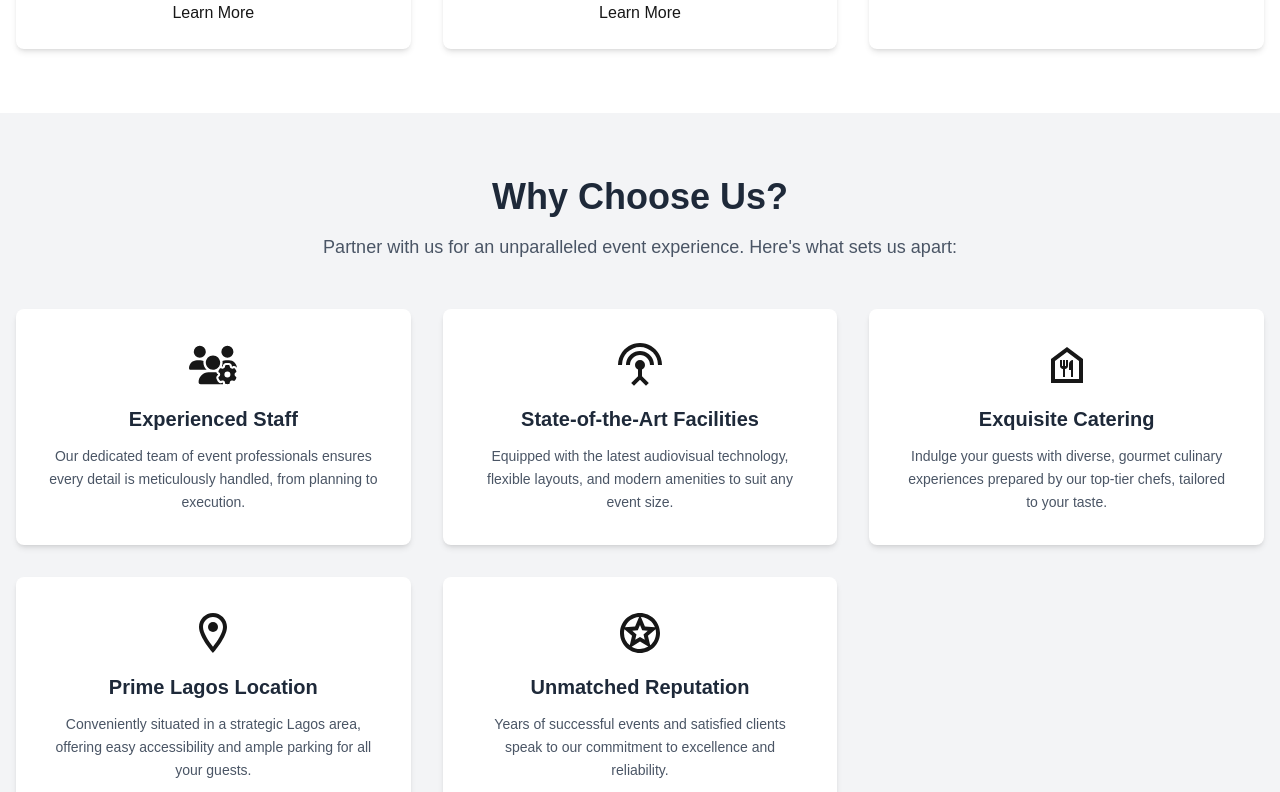
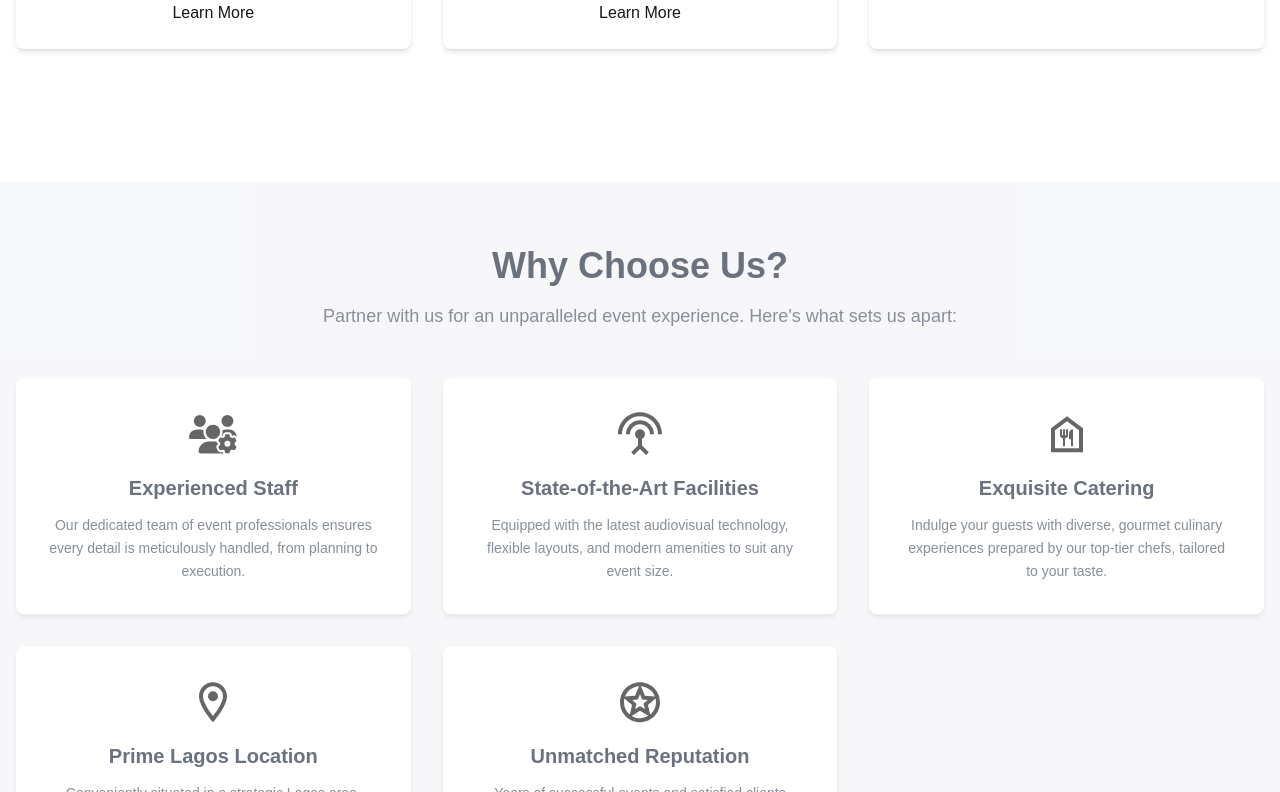
Before and after one commit to jsCoder07/capitol, a Next.js app: page / in a window 1280 px wide. Shown: the part 2188-2980 px from the top of the page. Built offline with nearby package versions, Linux system fonts and the light colour scheme.

Commit message:
Update page.js

```diff
--- a/src/app/page.js
+++ b/src/app/page.js
@@ -27,11 +27,14 @@ export default function Home() {
 
         <Introduction eventCenterName="Capitol City Hall" />
 
+            <ScrollFadeIn>
         <ServicesOverview />
+       </ScrollFadeIn>
 
+            <ScrollFadeIn>
      <WhyChooseUs />
         {/* ... more content */}
-
+            </ScrollFadeIn>
         <UpcomingEvents/>
       </main>
 
```
